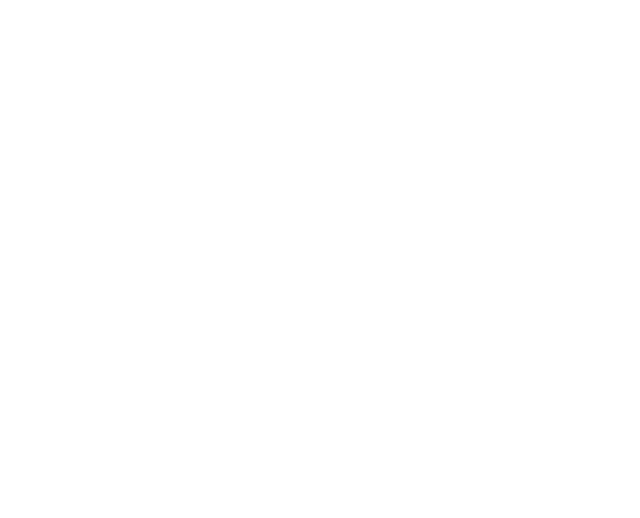
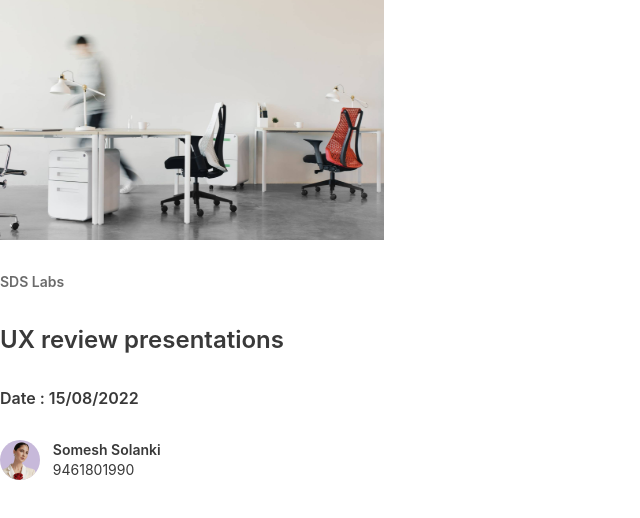
Before and after one commit to LifeAyush/stc, a React (Create React App) app: page /ecard in a window 1280 px wide. Before the commit this address had no page. Shown: the top 518 px of the page, without its empty margins (0-640 px from the left). Built offline with nearby package versions, Linux system fonts and the light colour scheme; the HTML template or start-up script is replaced by a standard one.

Commit message:
created event card

```diff
--- a/src/App.js
+++ b/src/App.js
@@ -5,7 +5,7 @@
 import Events from "./Pages/Events/Events";
 import Team from "./Pages/Team/Team";
 import Contact from "./Pages/Contact/Contact";
-import GroupCard from "./Components/Cards/GroupCard/GroupCard";
+import EventCard from "./Components/Cards/EventCard/EventCard";
 
 function App() {
   return (
@@ -17,7 +17,7 @@
           <Route path="/events" element={<Events />} />
           <Route path="/team" element={<Team />} />
           <Route path="/contact" element={<Contact />} />
-          <Route path="/gcard" element={<GroupCard />} />
+          <Route path="/ecard" element={<EventCard />} />
         </Routes>
       </Router>
     </div>
--- a/src/Components/Cards/EventCard/EventCard.js
+++ b/src/Components/Cards/EventCard/EventCard.js
@@ -1,9 +1,23 @@
 import React from 'react'
 import "./eventCard.css"
+import img2 from "../../../Assets/Images/img2.svg"
+import img3 from "../../../Assets/Images/sampleImage3.svg"
 
 const EventCard = () => {
   return (
-    <div>EventCard</div>
+    <div className='ecard'>
+        <img src={img2} alt="" />
+        <p className='ecard-m1'>SDS Labs</p>
+        <h1>UX review presentations</h1>
+        <p className='date'>Date : 15/08/2022</p>
+        <div className='ecard-b'>
+          <img src={img3} alt="" />
+          <div className='ecard-b-1'>
+            <h4>Somesh Solanki</h4>
+            <p>9461801990</p>
+          </div>
+        </div>
+    </div>
   )
 }
 
--- a/src/Components/Cards/EventCard/eventCard.css
+++ b/src/Components/Cards/EventCard/eventCard.css
@@ -0,0 +1,53 @@
+.ecard{
+    display: flex;
+    flex-direction: column;
+    width: 384px;
+    gap: 32px;
+}
+
+.ecard h1{
+    font-family: 'Inter';
+font-style: normal;
+font-weight: 600;
+font-size: 24px;
+line-height: 32px;
+color: #393939;
+}
+
+.ecard-m1{
+    font-family: 'Inter';
+font-style: normal;
+font-weight: 600;
+font-size: 14px;
+line-height: 20px;
+color: #6B6B6B;
+}
+.date{
+    font-family: 'Inter';
+font-style: normal;
+font-weight: 600;
+font-size: 16px;
+line-height: 20px;
+color: #393939;
+}
+
+.ecard-b{
+    display: flex;
+    flex-direction: row;
+    gap: 1vw;
+}
+
+.ecard-b-1{
+    display: flex;
+    flex-direction: column;
+    font-family: 'Inter';
+font-style: normal;
+font-weight: 400;
+font-size: 14px;
+line-height: 20px;
+color: #393939;
+}
+
+.ecard-b-1 h4{
+    font-weight: 600;
+}
```
Also changed, not shown: src/Assets/Images/sampleImage3.svg (added).
